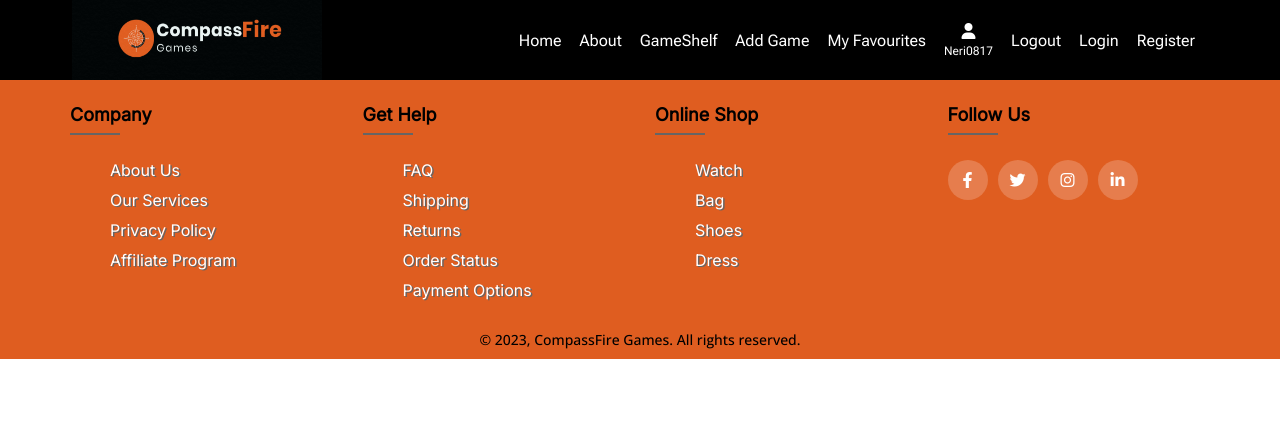
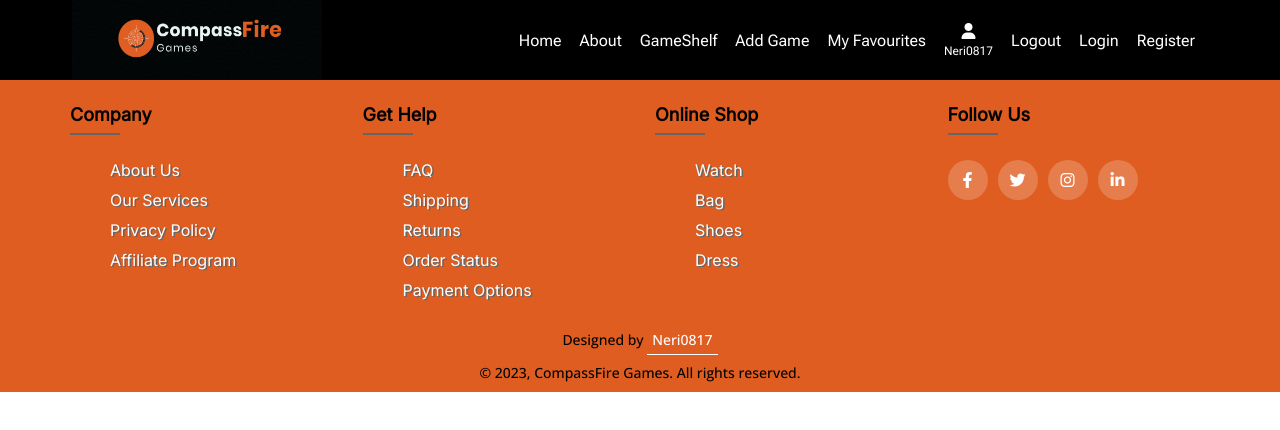
Before and after one commit to Neri0817/compassfire-games-web-app, a React (Create React App) app in the folder client/: page / in a window 1280 px wide. Shown: the top 430 px of the page. Built offline with nearby package versions, Linux system fonts and the light colour scheme.

Commit message:
Footer details

```diff
--- a/client/src/App.css
+++ b/client/src/App.css
@@ -184,7 +184,30 @@ footer {
 
 .footer-p {
   text-align: center;
-  padding-bottom: 10px;
   font-size: 14px;
   font-family: "Open Sans", sans-serif;
 }
+
+.footer-p:nth-child(1) {
+  padding-top: 10px;
+  margin: 20px 0 0 0;
+}
+
+.footer-p:nth-child(3) {
+  padding-bottom: 10px;
+  margin-bottom: 0 0 10px 0;
+}
+
+.footer-p a {
+  color: white;
+  text-decoration: none;
+  border-bottom: 1px solid white;
+  padding: 5px;
+}
+
+.footer-p a:hover {
+  color: #df5d20;
+  background-color: #24262b;
+  border-radius: 5px;
+  border-bottom: none;
+}
--- a/client/src/components/Footer.js
+++ b/client/src/components/Footer.js
@@ -77,8 +77,12 @@ export const Footer = () => {
         </div>
       </div>
 
-      <p className="footer-p">© 2023, CompassFire Games. All rights reserved.</p>
-
+      <p className="footer-p">
+        Designed by <a href="https://github.com/Neri0817">Neri0817</a>
+      </p>
+      <p className="footer-p">
+        © 2023, CompassFire Games. All rights reserved.
+      </p>
     </footer>
   );
 };
```
